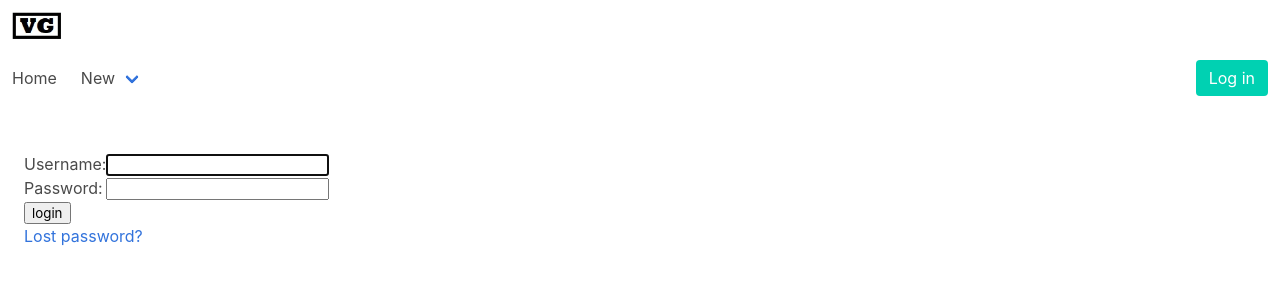
After one commit to daveyvango/website, a Django app: page /accounts/login/ in a window 1280 px wide. The commit adds this page. Shown: the top 300 px of the page. Run offline with Django 3.2, Linux system fonts and the light colour scheme; some libraries are stand-ins or nearby versions.

Commit message:
adding simple login features

```diff
--- a/personalpage/blog/templates/base.html
+++ b/personalpage/blog/templates/base.html
@@ -40,6 +40,21 @@
                         </div>
                     </div>
                 </div>
+                <div class="navbar-end">
+                    <div class="navbar-item">
+                        <div class="buttons">
+                        {% if request.user.is_authenticated %}
+                            <a class="button is-light" href="/accounts/logout?next={{ request.path }}">
+                                Log out
+                            </a>
+                        {% else %}
+                            <a class="button is-primary" href="/accounts/login?next={{ request.path }}">
+                                Log in
+                            </a>
+                        {% endif %}
+                        </div>
+                    </div>
+                </div>
             </div>
         </nav>
         <section class="section">
--- /dev/null
+++ b/personalpage/blog/templates/blog/login_redirect.html
@@ -0,0 +1,6 @@
+{% extends "base.html" %}
+{% block body %}
+
+You must <a href='/accounts/login?next={{request.path}}'>log in</a> first
+
+{% endblock %}
--- a/personalpage/blog/templates/blog/new.html
+++ b/personalpage/blog/templates/blog/new.html
@@ -9,8 +9,8 @@
 </p>
 <form action="{% url 'blog:create' %}" method="post">
     {% csrf_token %}
-    Author handle: <br>
-    <input type="text" name="author_handle" id="author_handle"><br>
+    Author handle: <strong>{{ author }}</strong><br>
+    <input type="hidden" name="author_handle" id="author_handle" value="{{ author }}"><br>
     Title: <br>
     <input type="text" name="post_title" id="post_title"><br>
     Post Content:<br>
--- /dev/null
+++ b/personalpage/blog/templates/registration/logged_out.html
@@ -0,0 +1,6 @@
+{% extends "base.html" %}
+
+{% block body %}
+  <p>Logged out!</p>
+  <a href="{% url 'login'%}">Click here to login again.</a>
+{% endblock %}
--- /dev/null
+++ b/personalpage/blog/templates/registration/login.html
@@ -0,0 +1,38 @@
+{% extends "base.html" %}
+{% block body %}
+{% if form.errors %}
+  <p>Your username and password didn't match. Please try again.</p>
+{% endif %}
+
+{% if next %}
+  {% if user.is_authenticated %}
+    <p>Your account doesn't have access to this page. To proceed,
+    please login with an account that has access.</p>
+  {% else %}
+    <p>Please login to see this page.</p>
+  {% endif %}
+{% endif %}
+
+<form method="post" action="{% url 'login' %}">
+{% csrf_token %}
+<table>
+
+<tr>
+  <td>{{ form.username.label_tag }}</td>
+  <td>{{ form.username }}</td>
+</tr>
+
+<tr>
+  <td>{{ form.password.label_tag }}</td>
+  <td>{{ form.password }}</td>
+</tr>
+</table>
+
+<input type="submit" value="login" />
+<input type="hidden" name="next" value="{{ next }}" />
+</form>
+
+{# Assumes you setup the password_reset view in your URLconf #}
+<p><a href="{% url 'password_reset' %}">Lost password?</a></p>
+
+{% endblock %}
--- /dev/null
+++ b/personalpage/blog/templates/registration/password_reset_complete.html
@@ -0,0 +1,6 @@
+{% extends "base.html" %}
+
+{% block body %}
+  <h1>The password has been changed!</h1>
+  <p><a href="{% url 'login' %}">log in again?</a></p>
+{% endblock %}
--- /dev/null
+++ b/personalpage/blog/templates/registration/password_reset_done.html
@@ -0,0 +1,6 @@
+{% extends "base.html" %}
+
+{% block body %}
+  <p>We've emailed you instructions for setting your password. If they haven't arrived in a few minutes, check your spam
+  folder.</p>
+{% endblock %}
--- /dev/null
+++ b/personalpage/blog/templates/registration/password_reset_email.html
@@ -0,0 +1,2 @@
+Someone asked for password reset for email {{ email }}. Follow the link below:
+{{ protocol}}://{{ domain }}{% url 'password_reset_confirm' uidb64=uid token=token %}
--- a/personalpage/blog/urls.py
+++ b/personalpage/blog/urls.py
@@ -1,4 +1,4 @@
-from django.urls import path
+from django.urls import include, path
 
 from . import views
 
--- a/personalpage/personalpage/urls.py
+++ b/personalpage/personalpage/urls.py
@@ -19,7 +19,8 @@ from django.conf.urls.static import static
 from django.conf import settings
 
 urlpatterns = [
+    path('accounts/', include('django.contrib.auth.urls')),
+    path('admin/', admin.site.urls),
     path('blog/',  include('blog.urls')),
-    path('admin/', admin.site.urls),
 #    path('images/', django.views.static.serve),
 ]
```
Also changed, not shown: personalpage/blog/templates/registration/password_reset_confirmation.html (added, +29 -0 lines), personalpage/blog/templates/registration/password_reset_form.html (added, +12 -0 lines), personalpage/blog/tests.py (+13 -1 lines), personalpage/blog/views.py (+10 -3 lines), personalpage/personalpage/settings.py (+6 -2 lines), 1 other file.
